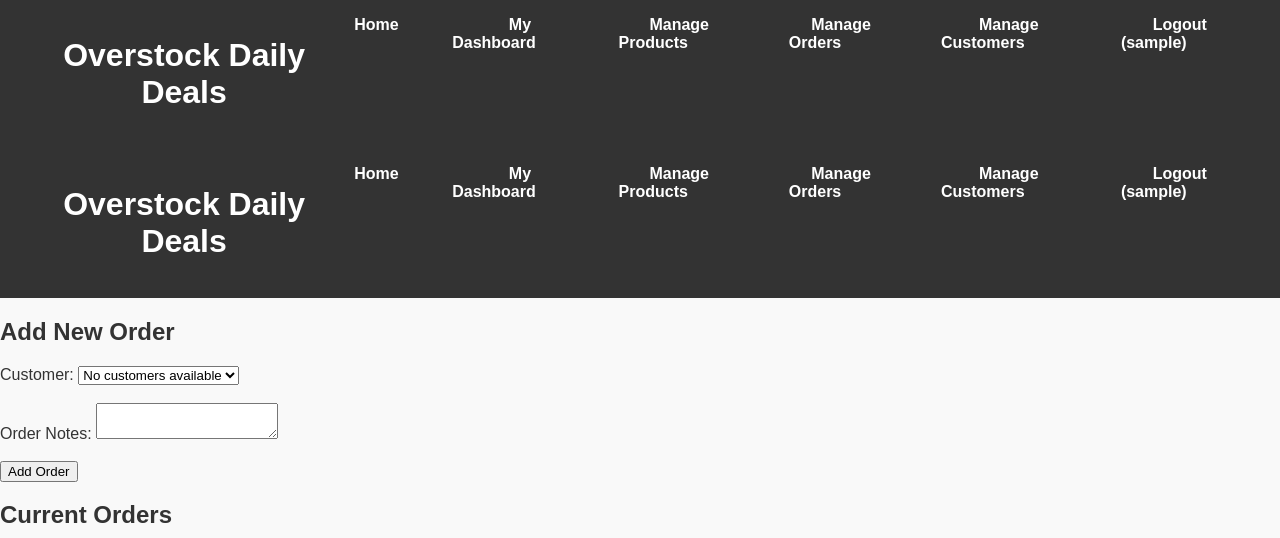
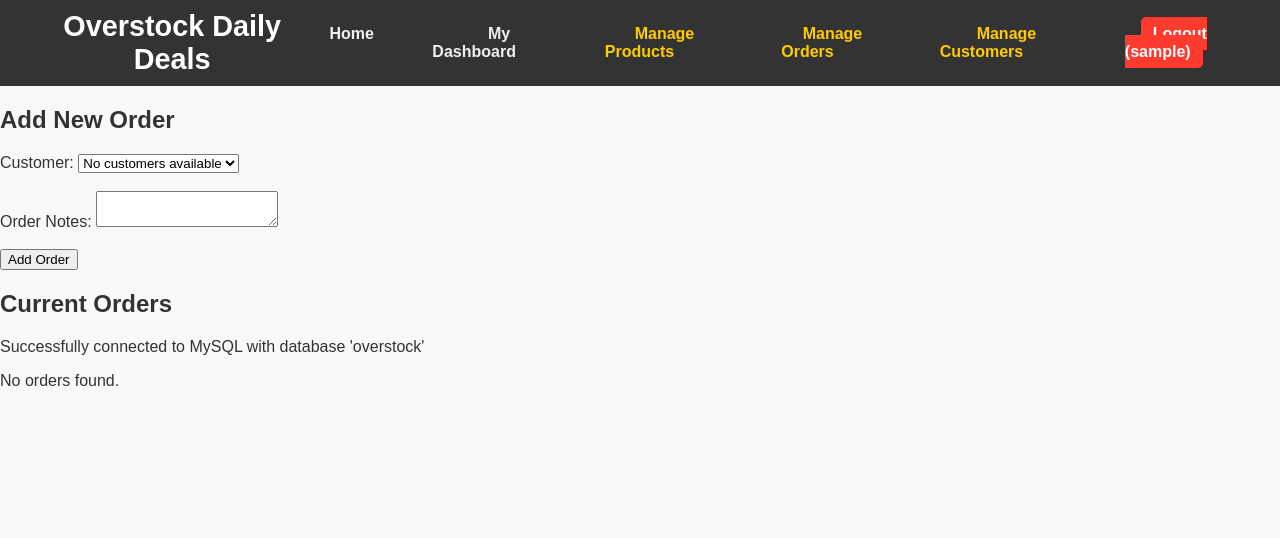
Before and after one commit to kevint024/overstock, a PHP site: page /admin/orders.php in a window 1280 px wide. Shown: the top 538 px of the page. Run offline with PHP 8.4, Linux system fonts and the light colour scheme; the visitor is signed in with stand-in values (Sample User, id 1); data that the repository does not hold is empty.

Commit message:
Header Style Changes

```diff
--- a/admin/orders.php
+++ b/admin/orders.php
@@ -13,7 +13,7 @@ if ($_SESSION['role'] !== 'admin') {
 }
 ?>
 
-<?php include __DIR__ . '/../header.php'; ?>
+
 
 
 <!DOCTYPE html>
--- a/css/style.css
+++ b/css/style.css
@@ -75,3 +75,67 @@ footer {
     text-decoration: none;
     border-radius: 4px;
 }
+
+/* Navbar styling */
+.main-header {
+    background-color: #333; /* Dark background for contrast */
+    padding: 10px 20px;
+}
+
+.main-header .container {
+    display: flex;
+    align-items: center;
+    justify-content: space-between;
+}
+
+.main-header h1 {
+    color: #fff; /* White text for the logo */
+    margin: 0;
+    font-size: 1.8em;
+}
+
+.navbar ul {
+    list-style-type: none; /* Remove bullets from list */
+    margin: 0;
+    padding: 0;
+    display: flex;
+    gap: 20px; /* Space between navbar items */
+}
+
+.navbar ul li {
+    margin: 0;
+}
+
+.navbar ul li a {
+    color: #f0f0f0; /* Light text color */
+    text-decoration: none; /* Remove underline from links */
+    font-weight: bold;
+    padding: 10px 15px;
+    border-radius: 5px;
+    transition: background-color 0.3s, color 0.3s; /* Smooth transition for hover effects */
+}
+
+.navbar ul li a:hover {
+    background-color: #555; /* Slightly lighter background on hover */
+    color: #fff; /* White text on hover */
+}
+
+.navbar ul li a.active {
+    background-color: #ff6f61; /* Highlight the active page with an accent color */
+    color: #fff;
+}
+
+.navbar ul li a.admin-link {
+    color: #ffcc00; /* Highlight admin links in a different color for distinction */
+}
+
+.navbar ul li a.logout-link {
+    background-color: #ff3b30; /* Red background for logout link */
+    color: #fff;
+    padding: 8px 12px;
+    transition: background-color 0.3s;
+}
+
+.navbar ul li a.logout-link:hover {
+    background-color: #e63028; /* Darker red on hover for logout */
+}
--- a/header.php
+++ b/header.php
@@ -3,7 +3,6 @@ if (session_status() === PHP_SESSION_NONE) {
     session_start();
 }
 ?>
-
 
 <!DOCTYPE html>
 <html lang="en">
@@ -23,11 +22,11 @@ if (session_status() === PHP_SESSION_NONE) {
                     <?php if (isset($_SESSION['user_id'])) { ?>
                         <li><a href="/overstock-daily-deals/user_dashboard.php">My Dashboard</a></li>
                         <?php if ($_SESSION['role'] === 'admin') { ?>
-                            <li><a href="/overstock-daily-deals/admin/products.php">Manage Products</a></li>
-                            <li><a href="/overstock-daily-deals/admin/orders.php">Manage Orders</a></li>
-                            <li><a href="/overstock-daily-deals/admin/customers.php">Manage Customers</a></li>
+                            <li><a href="/overstock-daily-deals/admin/products.php" class="admin-link">Manage Products</a></li>
+                            <li><a href="/overstock-daily-deals/admin/orders.php" class="admin-link">Manage Orders</a></li>
+                            <li><a href="/overstock-daily-deals/admin/customers.php" class="admin-link">Manage Customers</a></li>
                         <?php } ?>
-                        <li><a href="/overstock-daily-deals/logout.php">Logout (<?php echo htmlspecialchars($_SESSION['username']); ?>)</a></li>
+                        <li><a href="/overstock-daily-deals/logout.php" class="logout-link">Logout (<?php echo htmlspecialchars($_SESSION['username']); ?>)</a></li>
                     <?php } else { ?>
                         <li><a href="/overstock-daily-deals/login.php">Login</a></li>
                         <li><a href="/overstock-daily-deals/register.php">Register</a></li>
```
